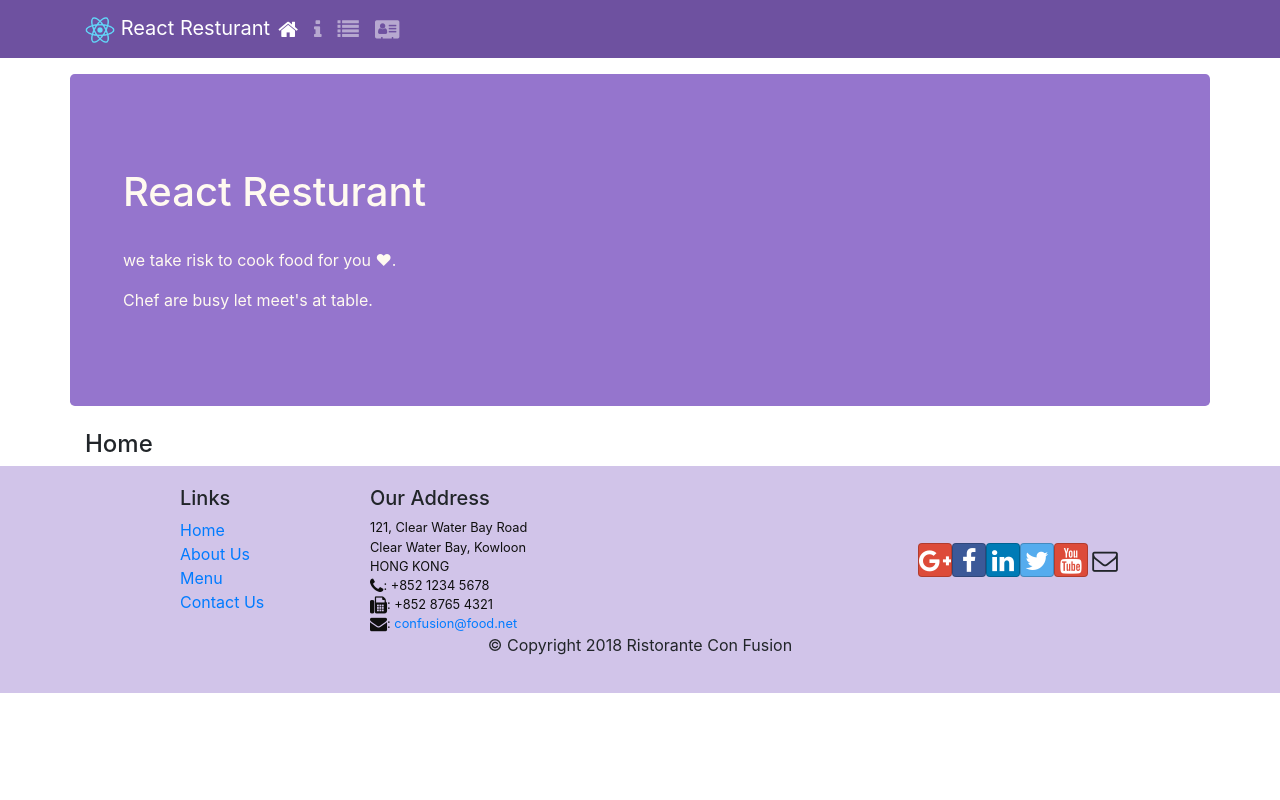
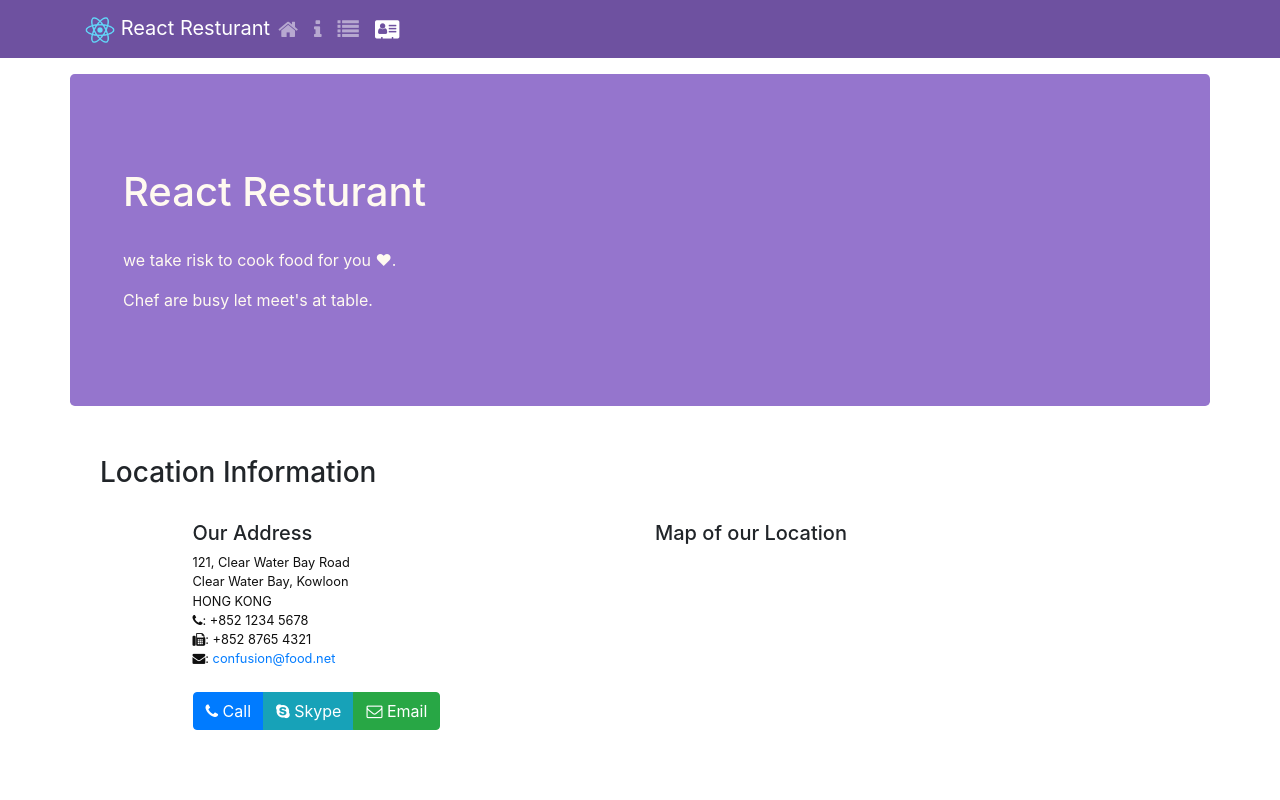
Before and after one commit to Talk2dilshad/ReactJs, a React (Create React App) app in the folder confusion/: page /contactus in a window 1280 px wide. Before the commit this address led to /home. Shown: the top 800 px of the page. Built offline with nearby package versions, Linux system fonts and the light colour scheme.

Commit message:
contact page

```diff
--- /dev/null
+++ b/confusion/src/components/contactComponent.js
@@ -0,0 +1,36 @@
+import React from 'react';
+
+function Contact(props) {
+    return(
+        <div className="container">
+            <div className="row row-content">
+                <div className="col-12">
+                <h3>Location Information</h3>
+                </div>
+                <div className="col-12 col-sm-4 offset-sm-1">
+                        <h5>Our Address</h5>
+                        <address>
+                        121, Clear Water Bay Road<br />
+                        Clear Water Bay, Kowloon<br />
+                        HONG KONG<br />
+                        <i className="fa fa-phone"></i>: +852 1234 5678<br />
+                        <i className="fa fa-fax"></i>: +852 8765 4321<br />
+                        <i className="fa fa-envelope"></i>: <a href="mailto:confusion@food.net">confusion@food.net</a>
+                        </address>
+                </div>
+                <div className="col-12 col-sm-6 offset-sm-1">
+                    <h5>Map of our Location</h5>
+                </div>
+                <div className="col-12 col-sm-11 offset-sm-1">
+                    <div className="btn-group" role="group">
+                        <a role="button" className="btn btn-primary" href="tel:+85212345678"><i className="fa fa-phone"></i> Call</a>
+                        <a role="button" className="btn btn-info"><i className="fa fa-skype"></i> Skype</a>
+                        <a role="button" className="btn btn-success" href="mailto:confusion@food.net"><i className="fa fa-envelope-o"></i> Email</a>
+                    </div>
+                </div>
+            </div>
+        </div>
+    );
+}
+
+export default Contact;
--- a/confusion/src/components/main_components.js
+++ b/confusion/src/components/main_components.js
@@ -1,6 +1,7 @@
 // MAIN COMPONENT IS CONTAINER COMPONENT....
 import React, { Component } from 'react';
 import Menu from './menu_components';
+import Contact from './contactComponent';
 import Home from './HomeComponent';
 // import DishDetail from './DishdetailComponent';
 import Header from './headercomponent';
@@ -31,6 +32,7 @@
         <Switch>
               <Route path='/home' component={HomePage} />
               <Route exact path='/menu' component={() => <Menu dishes={this.state.dishes} />} />
+              <Route exact path='/contactus' component={Contact} />
               <Redirect to="/home" />
           </Switch>
         <Footer/>
```
